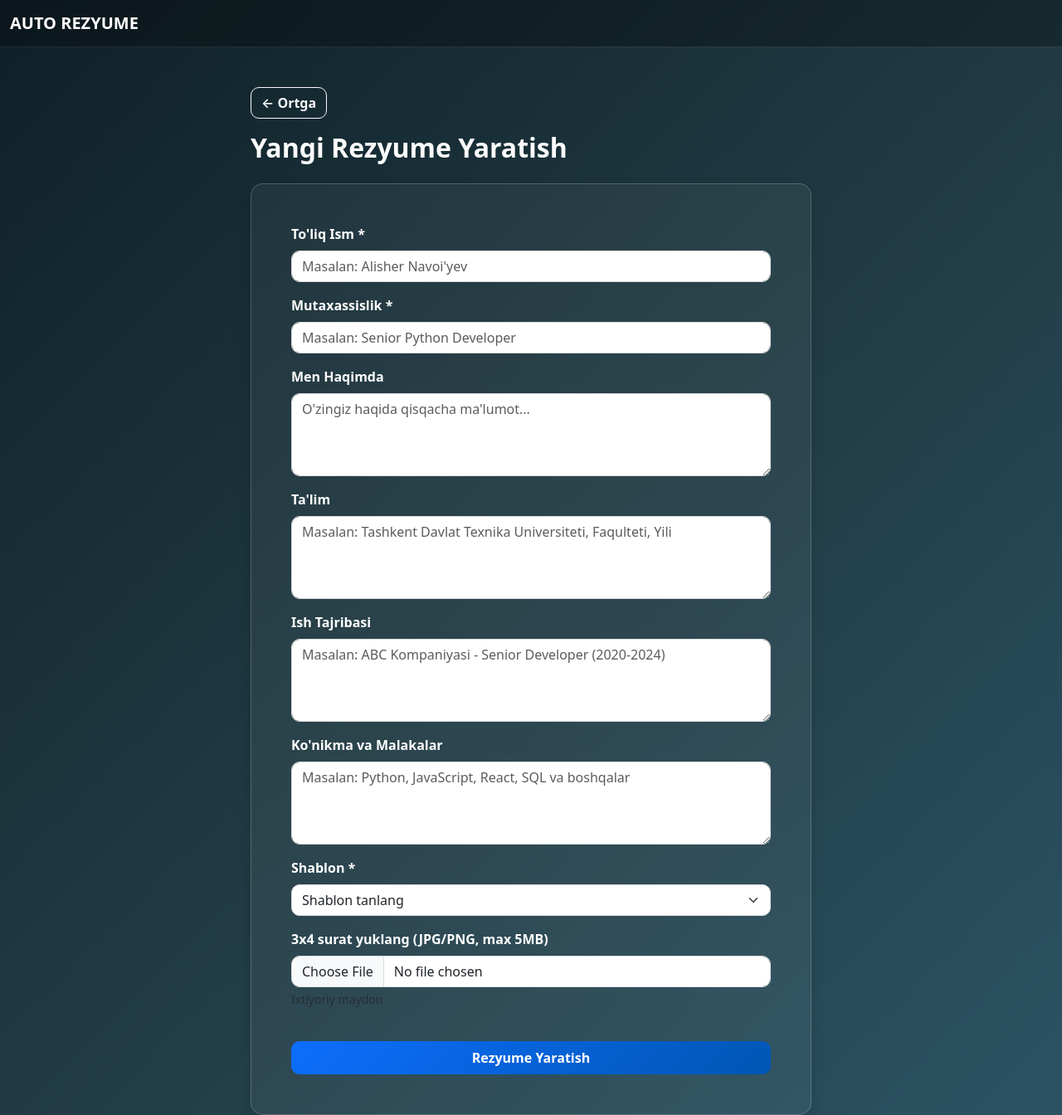
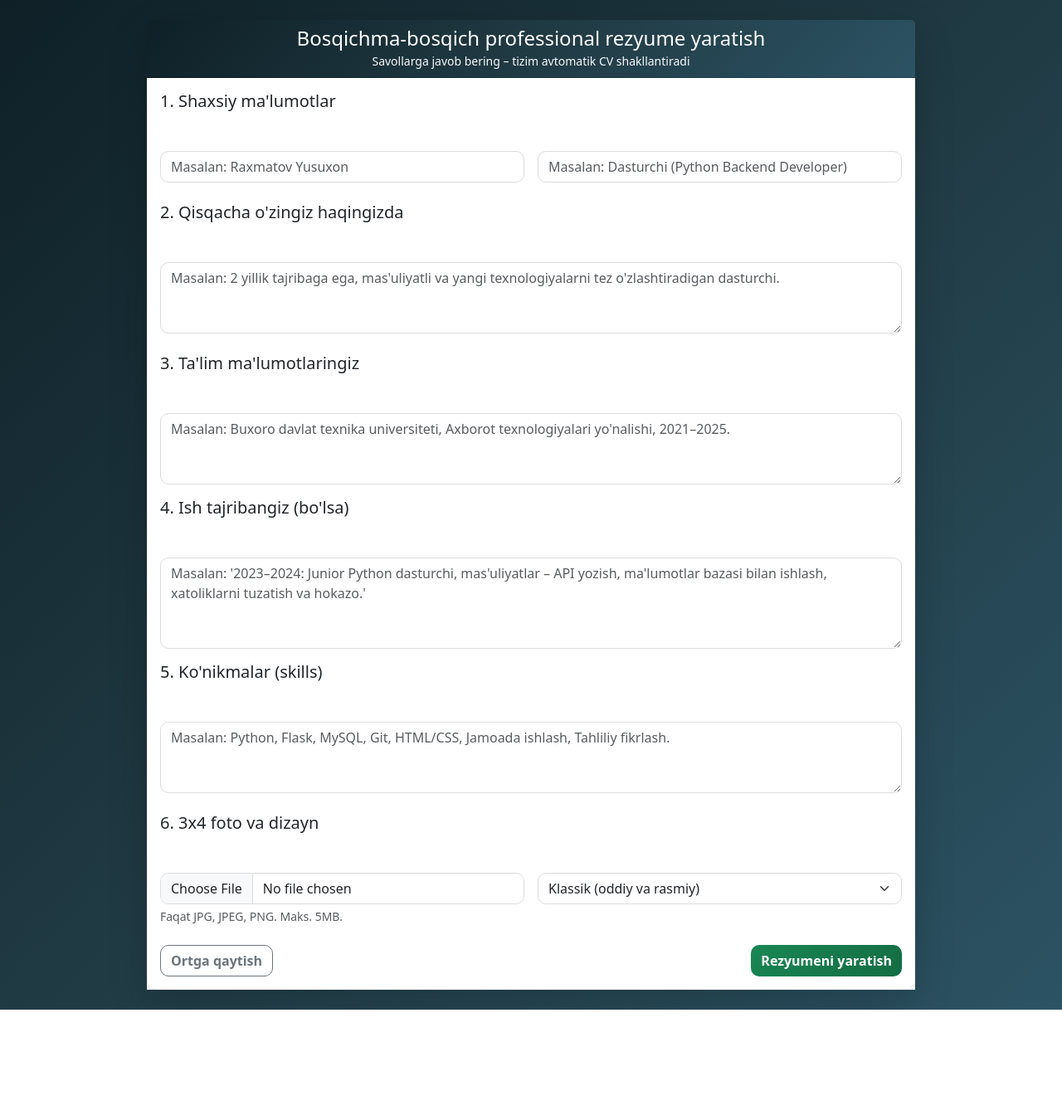
Before and after one commit to Yusufxon26/auto-rezyume, a Flask app: page /create_resume in a window 1280 px wide. Shown: the whole page at 83% size. After the commit the page ends 1217 px from the top, so only its background shows below. Run offline with Flask 3, Linux system fonts and the light colour scheme; the visitor is signed in with stand-in values (Sample User, id 1).

Commit message:
Improve create_resume route and professional templates for resume_form and resume_view

```diff
--- a/app.py
+++ b/app.py
@@ -94,49 +94,61 @@
     return render_template('dashboard.html', resumes=[], user=session.get('user_name', ''))
 
 
-# Yangi rezyume
+# Yangi rezyume yaratish (savol-javobli forma asosida)
 @app.route('/create_resume', methods=['GET', 'POST'])
 def create_resume():
     if 'user_id' not in session:
         return redirect(url_for('login'))
+
     if request.method == 'POST':
-        full_name = request.form['full_name']
-        profession = request.form['profession']
-        about = request.form['about']
-        education = request.form['education']
-        experience = request.form['experience']
-        skills = request.form['skills']
-        template = request.form['template']
+        full_name   = request.form.get('full_name')
+        profession  = request.form.get('profession')
+        about       = request.form.get('about')
+        education   = request.form.get('education')
+        experience  = request.form.get('experience')
+        skills      = request.form.get('skills')
+        template    = request.form.get('template', 'classic')
 
-        # Rasm yuklash
+        # Rasm yuklash (3x4)
         photo_path = None
         if 'photo' in request.files:
             photo = request.files['photo']
             if photo and allowed_file(photo.filename):
                 filename = secure_filename(photo.filename)
                 import uuid
-                filename = str(uuid.uuid4()) + '_' + filename
-                photo.save(os.path.join(app.config['UPLOAD_FOLDER'], filename))
+                filename = f"{uuid.uuid4()}_{filename}"
+                upload_full = os.path.join(app.config['UPLOAD_FOLDER'], filename)
+                photo.save(upload_full)
                 photo_path = f"{app.config['UPLOAD_FOLDER']}/{filename}"
-            elif photo and photo.filename != '':
-                flash("Faqat JPG, JPEG yoki PNG formatida rasm yuklashingiz mumkin!", "warning")
-                return render_template('resume_form.html')
+
+        # Minimal tekshiruvlar
+        if not full_name or not profession:
+            flash("Ism-familiya va kasb nomi majburiy!", "danger")
+            return render_template('resume_form.html')
 
         conn = get_connection()
         if conn:
             cursor = conn.cursor()
             try:
                 cursor.execute("""
-                    INSERT INTO resumes (user_id, full_name, profession, about, education, experience, skills, template_name, photo_path)
+                    INSERT INTO resumes
+                        (user_id, full_name, profession, about, education, experience, skills, template_name, photo_path)
                     VALUES (%s,%s,%s,%s,%s,%s,%s,%s,%s)
-                """, (session['user_id'], full_name, profession, about, education, experience, skills, template, photo_path))
+                """, (
+                    session['user_id'], full_name, profession, about,
+                    education, experience, skills, template, photo_path
+                ))
                 conn.commit()
+                flash("Rezyume savollarga asoslangan professional formatda yaratildi!", "success")
+                return redirect(url_for('dashboard'))
+            except Exception as e:
+                conn.rollback()
+                flash(f"Rezyume yaratishda xato: {e}", "danger")
+            finally:
                 cursor.close()
                 conn.close()
-                flash("Rezyume muvaffaqiyatli yaratildi!", "success")
-                return redirect(url_for('dashboard'))
-            except Exception as e:
-                flash(f"Xato: {str(e)}", "danger")
+
+    # GET – bo'lsa, formani ko'rsatamiz
     return render_template('resume_form.html')
 
 
--- a/templates/resume_form.html
+++ b/templates/resume_form.html
@@ -1,16 +1,16 @@
 {% extends "base.html" %}
-{% block title %}Rezyume Yaratish{% endblock %}
+{% block title %}Yangi rezyume yaratish{% endblock %}
 
 {% block content %}
-<nav class="navbar navbar-expand-lg navbar-dark" style="background: rgba(0, 0, 0, 0.3); border-bottom: 1px solid rgba(255, 255, 255, 0.1);">
-    <div class="container-fluid">
-        <span class="navbar-brand fw-bold">AUTO REZYUME</span>
+<div class="container py-4">
+    <div class="row justify-content-center">
+        <div class="col-lg-10">
+            <div class="card shadow-lg border-0">
+                <div class="card-header text-center" style="background: linear-gradient(135deg,#0f2027,#203a43,#2c5364);">
+                    <h4 class="text-white mb-0">Bosqichma-bosqich professional rezyume yaratish</h4>
+                    <small class="text-light">Savollarga javob bering – tizim avtomatik CV shakllantiradi</small>
                 </div>
-</nav>
-
-<div class="container mt-5" style="max-width: 700px;">
-    <a href="{{ url_for('dashboard') }}" class="btn btn-outline-light mb-3">← Ortga</a>
-    <h2 class="mb-4 fw-bold">Yangi Rezyume Yaratish</h2>
+                <div class="card-body" style="background: rgba(255,255,255,0.95);">
 
                     {% with messages = get_flashed_messages(with_categories=true) %}
                     {% if messages %}
@@ -22,56 +22,89 @@
                     {% endif %}
                     {% endwith %}
 
-    <div class="card p-5 shadow" style="background: rgba(255, 255, 255, 0.05); border: 1px solid rgba(255, 255, 255, 0.2);">
-      <form method="POST" enctype="multipart/form-data">
-        <div class="mb-3">
-          <label for="full_name" class="form-label fw-semibold">To'liq Ism *</label>
-          <input type="text" id="full_name" name="full_name" class="form-control" placeholder="Masalan: Alisher Navoi'yev" required>
+                    <form action="{{ url_for('create_resume') }}" method="post" enctype="multipart/form-data" novalidate>
+                        <!-- 1-bosqich: Shaxsiy ma'lumotlar -->
+                        <h5 class="mb-3">1. Shaxsiy ma'lumotlar</h5>
+                        <div class="row g-3 mb-4">
+                            <div class="col-md-6">
+                                <label class="form-label">To'liq ism-familiyangiz *</label>
+                                <input type="text" name="full_name" class="form-control" required
+                                       placeholder="Masalan: Raxmatov Yusuxon">
+                            </div>
+                            <div class="col-md-6">
+                                <label class="form-label">Kasbingiz / Lavozimingiz *</label>
+                                <input type="text" name="profession" class="form-control" required
+                                       placeholder="Masalan: Dasturchi (Python Backend Developer)">
+                            </div>
                         </div>
 
-        <div class="mb-3">
-          <label for="profession" class="form-label fw-semibold">Mutaxassislik *</label>
-          <input type="text" id="profession" name="profession" class="form-control" placeholder="Masalan: Senior Python Developer" required>
+                        <!-- 2-bosqich: Qisqacha o'zingiz haqingizda -->
+                        <h5 class="mb-3">2. Qisqacha o'zingiz haqingizda</h5>
+                        <div class="mb-4">
+                            <label class="form-label">
+                                Bir necha gap bilan o'zingizni tasvirlab bering
+                            </label>
+                            <textarea name="about" rows="3" class="form-control"
+                                      placeholder="Masalan: 2 yillik tajribaga ega, mas'uliyatli va yangi texnologiyalarni tez o'zlashtiradigan dasturchi."></textarea>
                         </div>
 
+                        <!-- 3-bosqich: Ta'lim -->
+                        <h5 class="mb-3">3. Ta'lim ma'lumotlaringiz</h5>
                         <div class="mb-3">
-          <label for="about" class="form-label fw-semibold">Men Haqimda</label>
-          <textarea id="about" name="about" class="form-control" placeholder="O'zingiz haqida qisqacha ma'lumot..." style="min-height: 100px;"></textarea>
+                            <label class="form-label">O'qigan OTM / Litsey / Kollej</label>
+                            <textarea name="education" rows="3" class="form-control"
+                                      placeholder="Masalan: Buxoro davlat texnika universiteti, Axborot texnologiyalari yo'nalishi, 2021–2025."></textarea>
                         </div>
 
+                        <!-- 4-bosqich: Ish tajribasi -->
+                        <h5 class="mb-3">4. Ish tajribangiz (bo'lsa)</h5>
                         <div class="mb-3">
-          <label for="education" class="form-label fw-semibold">Ta'lim</label>
-          <textarea id="education" name="education" class="form-control" placeholder="Masalan: Tashkent Davlat Texnika Universiteti, Faqulteti, Yili" style="min-height: 100px;"></textarea>
+                            <label class="form-label">Oldingi ish joylaringiz, lavozim va vazifalar</label>
+                            <textarea name="experience" rows="4" class="form-control"
+                                      placeholder="Masalan: '2023–2024: Junior Python dasturchi, mas'uliyatlar – API yozish, ma'lumotlar bazasi bilan ishlash, xatoliklarni tuzatish va hokazo.'"></textarea>
                         </div>
 
-        <div class="mb-3">
-          <label for="experience" class="form-label fw-semibold">Ish Tajribasi</label>
-          <textarea id="experience" name="experience" class="form-control" placeholder="Masalan: ABC Kompaniyasi - Senior Developer (2020-2024)" style="min-height: 100px;"></textarea>
+                        <!-- 5-bosqich: Ko'nikmalar -->
+                        <h5 class="mb-3">5. Ko'nikmalar (skills)</h5>
+                        <div class="mb-4">
+                            <label class="form-label">Texnik va shaxsiy ko'nikmalaringizni yozing</label>
+                            <textarea name="skills" rows="3" class="form-control"
+                                      placeholder="Masalan: Python, Flask, MySQL, Git, HTML/CSS, Jamoada ishlash, Tahliliy fikrlash."></textarea>
                         </div>
 
-        <div class="mb-3">
-          <label for="skills" class="form-label fw-semibold">Ko'nikma va Malakalar</label>
-          <textarea id="skills" name="skills" class="form-control" placeholder="Masalan: Python, JavaScript, React, SQL va boshqalar" style="min-height: 100px;"></textarea>
+                        <!-- 6-bosqich: Foto va shablon -->
+                        <h5 class="mb-3">6. 3x4 foto va dizayn</h5>
+                        <div class="row g-3 mb-4">
+                            <div class="col-md-6">
+                                <label class="form-label">3x4 formatdagi rasm (ixtiyoriy)</label>
+                                <input type="file" name="photo" class="form-control" accept="image/*" onchange="validatePhotoFile(this)">
+                                <div class="form-text">Faqat JPG, JPEG, PNG. Maks. 5MB.</div>
+                            </div>
+                            <div class="col-md-6">
+                                <label class="form-label">Rezyume shabloni</label>
+                                <select name="template" class="form-select">
+                                    <option value="classic">Klassik (oddiy va rasmiy)</option>
+                                    <option value="modern">Zamonaviy (rangli sarlavhalar bilan)</option>
+                                    <option value="minimal">Minimalist (oddiy, toza dizayn)</option>
+                                </select>
+                            </div>
                         </div>
 
-        <div class="mb-3">
-          <label for="template" class="form-label fw-semibold">Shablon *</label>
-          <select id="template" name="template" class="form-select" required>
-            <option value="">Shablon tanlang</option>
-            <option value="modern">Modern</option>
-            <option value="classic">Klassik</option>
-            <option value="minimal">Minimal</option>
-          </select>
+                        <!-- Tugmalar -->
+                        <div class="d-flex justify-content-between">
+                            <a href="{{ url_for('dashboard') }}" class="btn btn-outline-secondary">
+                                Ortga qaytish
+                            </a>
+                            <button type="submit" class="btn btn-success">
+                                Rezyumeni yaratish
+                            </button>
                         </div>
 
-        <div class="mb-3">
-          <label for="photo" class="form-label fw-semibold">3x4 surat yuklang (JPG/PNG, max 5MB)</label>
-          <input type="file" id="photo" name="photo" class="form-control" accept=".jpg,.jpeg,.png">
-          <small class="text-muted d-block mt-1">Ixtiyoriy maydon</small>
+                    </form>
+
                 </div>
-
-        <button type="submit" class="btn btn-primary w-100 py-2 fw-semibold mt-4">Rezyume Yaratish</button>
-      </form>
+            </div>
+        </div>
     </div>
 </div>
 {% endblock %}
```
Also changed, not shown: templates/resume_view.html (+62 -73 lines). Lines whose indentation alone changed are shown as unchanged.
